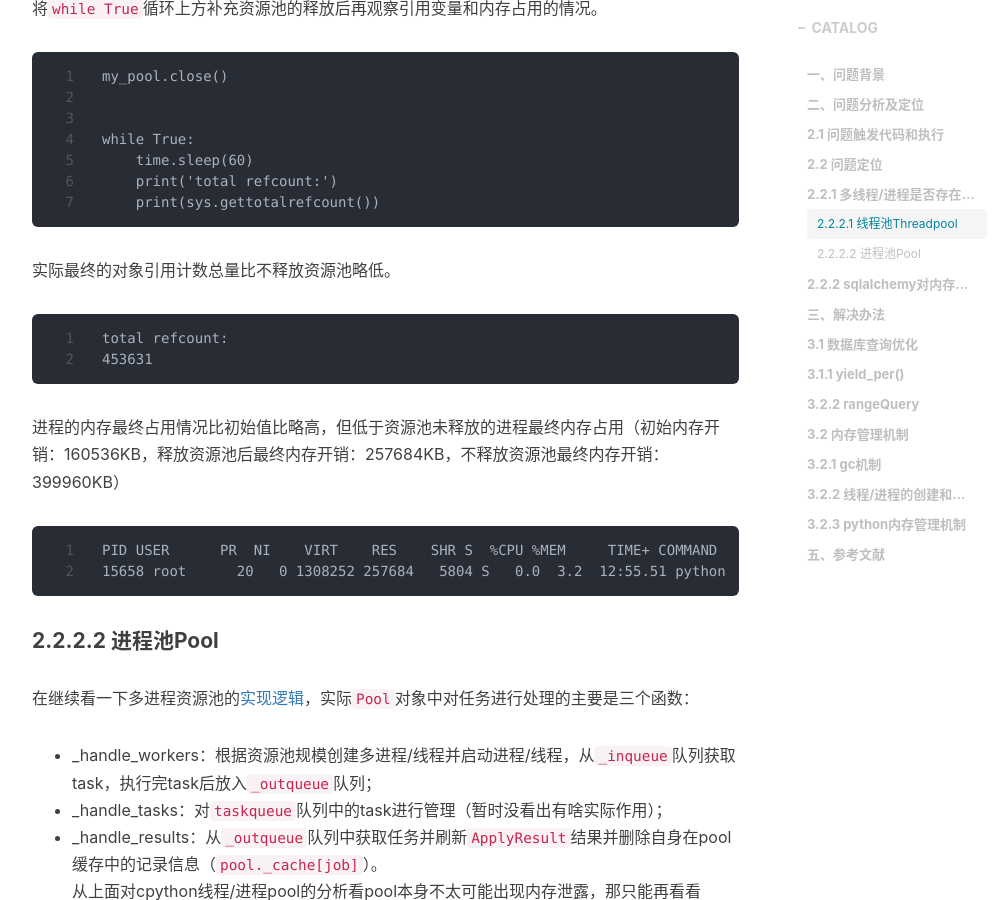
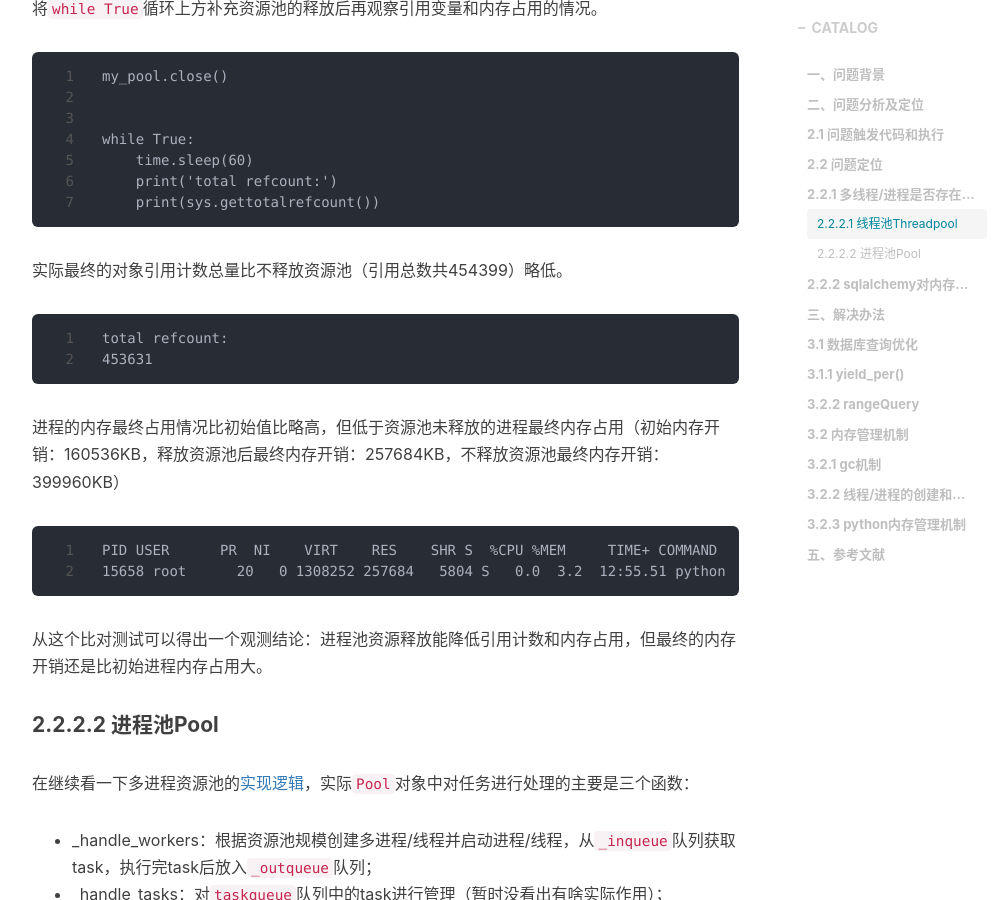
Before and after one commit to shihai1991/shihai1991.github.io, a Jekyll site: the page built from _posts/2022-09-20-multiprocessing-sqlalchemy.md, in a window 1280 px wide and 900 px high, scrolled down 4738 px. Shown: the whole window, without its empty margins (233-1238 px from the left). Built offline with Jekyll 4.4.1, drawn with Linux system fonts in a browser that asks for light colours; nearby versions of some CDN libraries; comment, search, counter and statistics services are not loaded.

Commit message:
Update 2022-09-20-multiprocessing-sqlalchemy.md

````diff
--- a/_posts/2022-09-20-multiprocessing-sqlalchemy.md
+++ b/_posts/2022-09-20-multiprocessing-sqlalchemy.md
@@ -183,7 +183,7 @@ while True:
     print('total refcount:')
     print(sys.gettotalrefcount())
 ```
-实际最终的对象引用计数总量比不释放资源池略低。
+实际最终的对象引用计数总量比不释放资源池（引用总数共454399）略低。
 ```
 total refcount:
 453631
@@ -193,6 +193,7 @@ total refcount:
 PID USER      PR  NI    VIRT    RES    SHR S  %CPU %MEM     TIME+ COMMAND
 15658 root      20   0 1308252 257684   5804 S   0.0  3.2  12:55.51 python
 ```
+从这个比对测试可以得出一个观测结论：进程池资源释放能降低引用计数和内存占用，但最终的内存开销还是比初始进程内存占用大。
 
 #### 2.2.2.2 进程池Pool
 在继续看一下多进程资源池的[实现逻辑](https://github.com/shihai1991/cpython/blob/9a34d853d7ad2e2f52dcd5d7fef5773a1dc98868/Lib/multiprocessing/pool.py)，实际`Pool`对象中对任务进行处理的主要是三个函数：
````
